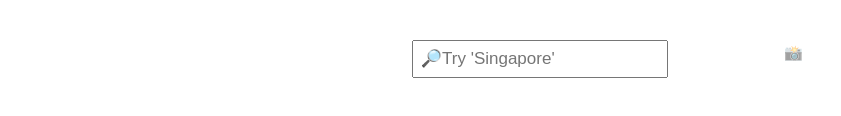
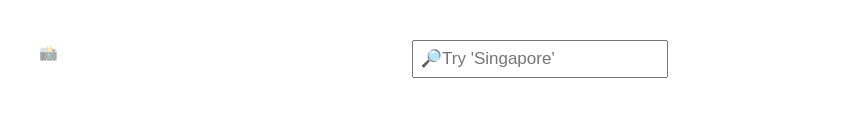
Before and after one commit to ngochungg/epro, a plain HTML site: page index.html in a window 1280 px wide. Shown: the part 680-796 px from the top of the page, 113-954 px from the left. Drawn offline with Linux system fonts and the light colour scheme.

Commit message:
Update style.css

```diff
--- a/style.css
+++ b/style.css
@@ -63,11 +63,11 @@ img {vertical-align: middle;}
   color: white;
   text-decoration: none;
   font-size: 15px;
-  margin: 50px 250px ;
+  margin: 50px 12px ;
   position: absolute;
   bottom: 8px;
   width: 100%;
-  text-align: center;
+  text-align: left;
 }
 
 .text a:hover{
```
